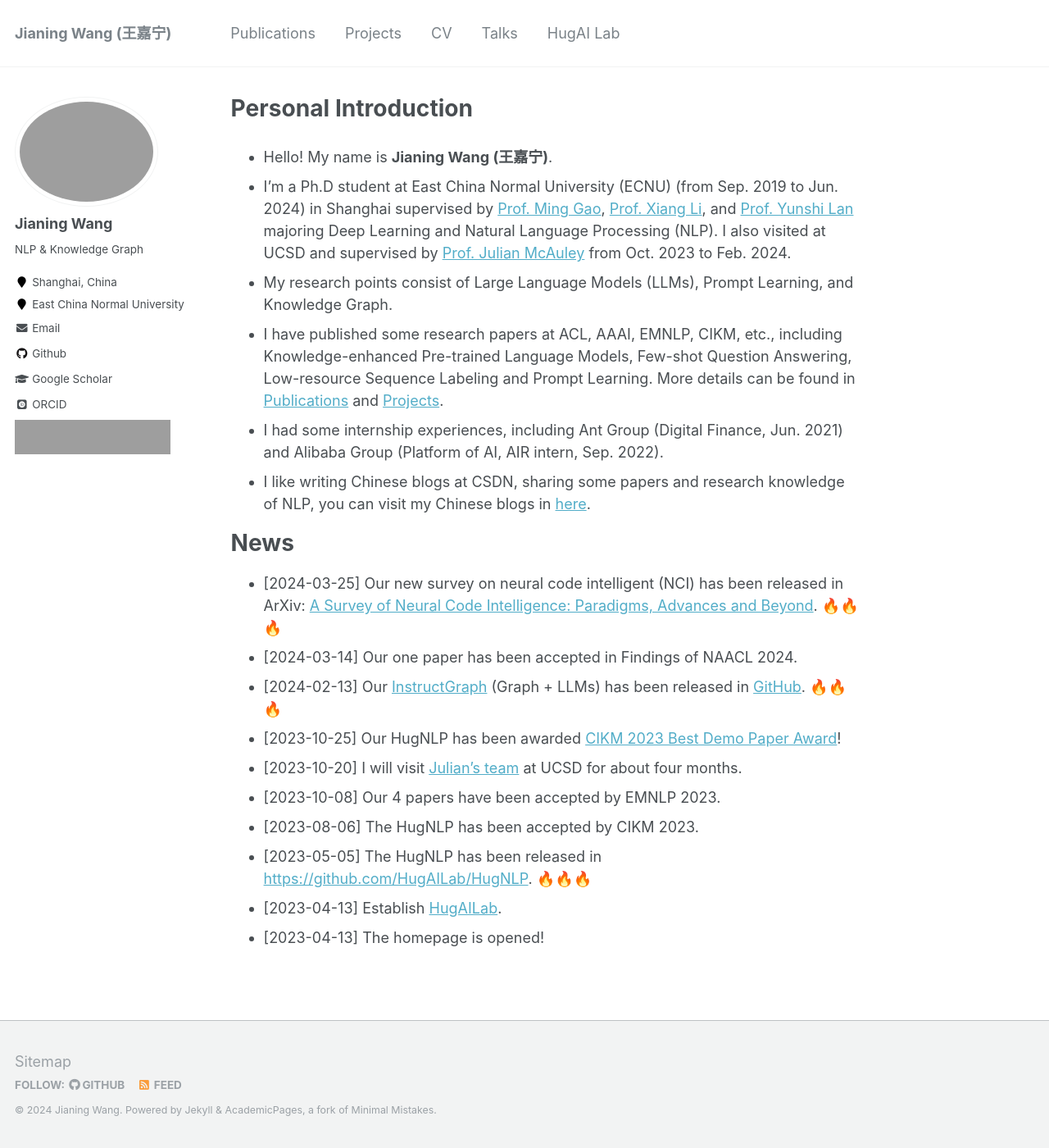
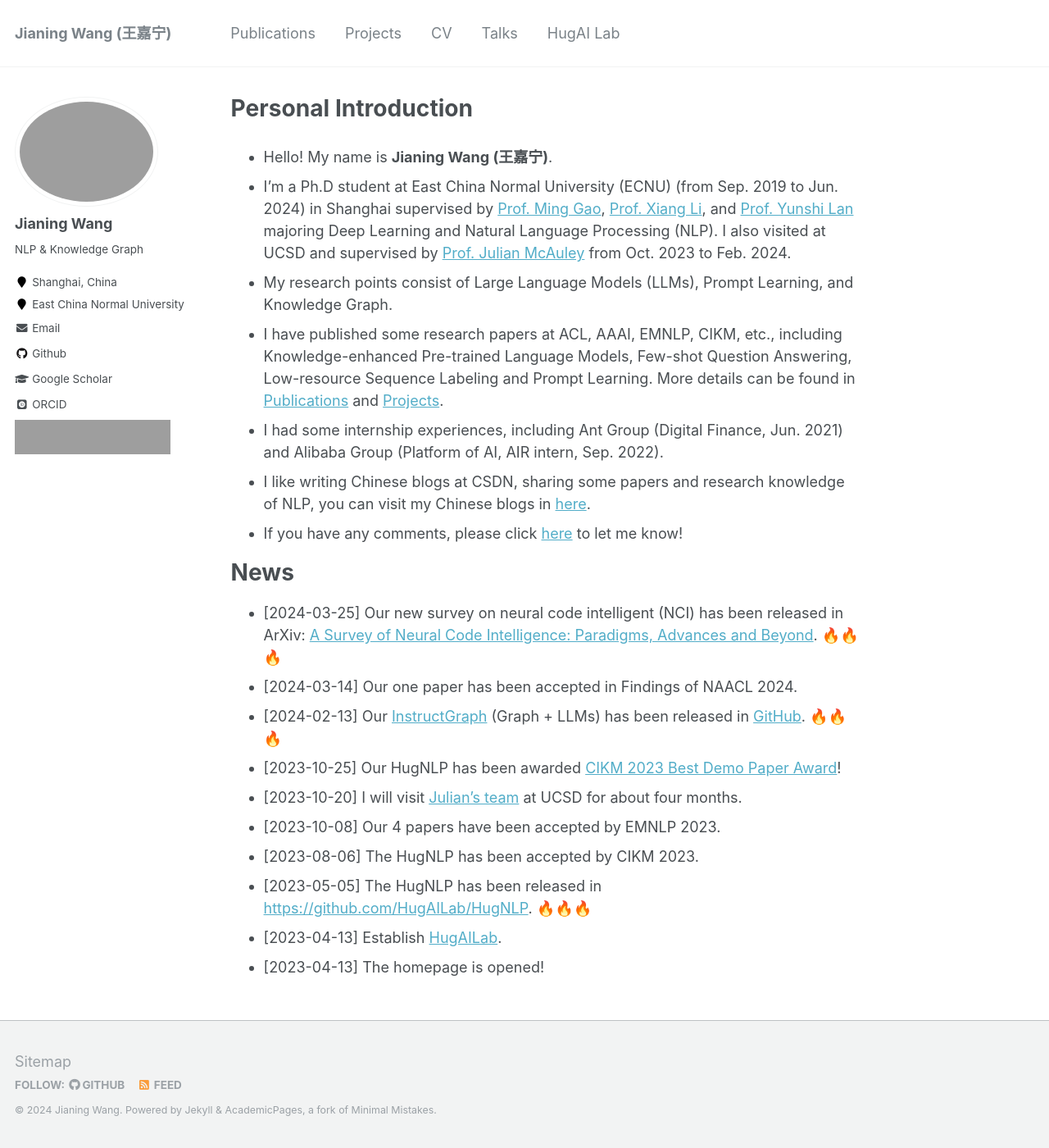
Before and after one commit to wjn1996/wjn1996.github.io, a Jekyll site: the page built from _pages/about.md, in a window 1280 px wide and 1400 px high. Shown: the whole window at 82% size. Built offline with Jekyll 4.4.1, drawn with Linux system fonts in a browser that asks for light colours; some web fonts are replaced; grey boxes are pictures that could not be loaded.

Commit message:
edit the aboutme.

```diff
--- a/_pages/about.md
+++ b/_pages/about.md
@@ -16,6 +16,7 @@ redirect_from:
 - I have published some research papers at ACL, AAAI, EMNLP, CIKM, etc., including Knowledge-enhanced Pre-trained Language Models, Few-shot Question Answering, Low-resource Sequence Labeling and Prompt Learning. More details can be found in [Publications](https://wjn1996.github.io/publications/) and [Projects](https://wjn1996.github.io/projects/).
 - I had some internship experiences, including Ant Group (Digital Finance, Jun. 2021) and Alibaba Group (Platform of AI, AIR intern, Sep. 2022).
 - I like writing Chinese blogs at CSDN, sharing some papers and research knowledge of NLP, you can visit my Chinese blogs in [here](https://wjn1996.blog.csdn.net/).
+- If you have any comments, please click [here](https://github.com/wjn1996/wjn1996/issues) to let me know!
 
 News
 ======
```
